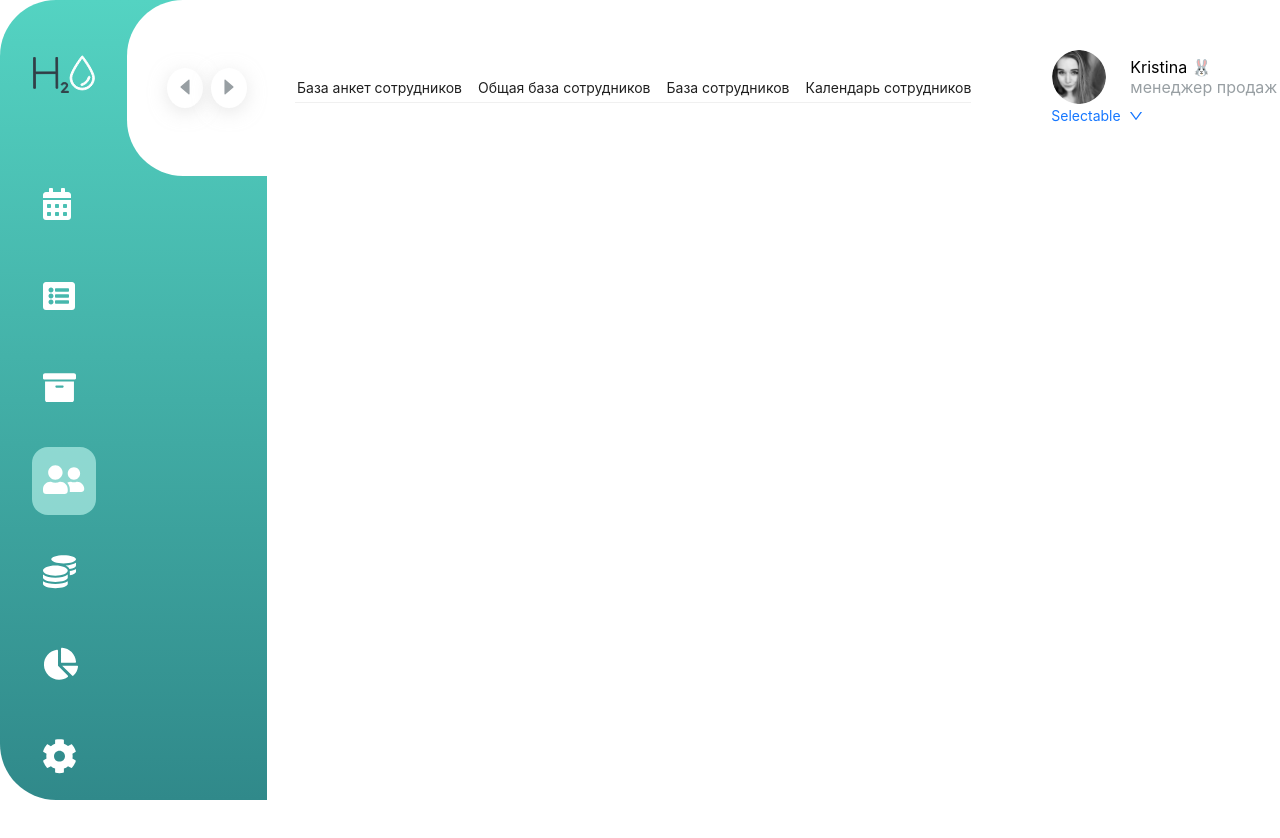
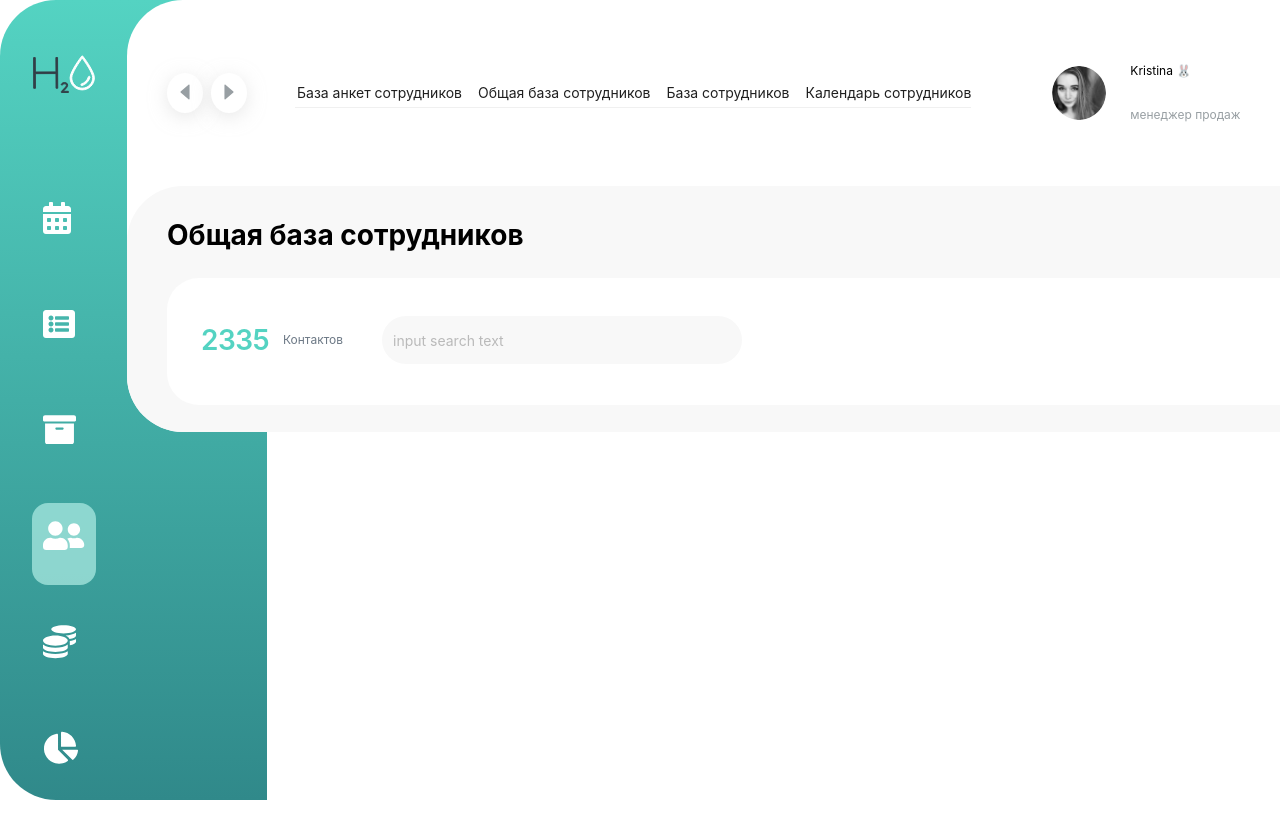
Before and after one commit to Sensa77/H2O, a React (Create React App) app: page / in a window 1280 px wide. Shown: the top 838 px of the page. Before the commit the page ends 800 px from the top, so only its background shows below. Built offline with nearby package versions, Linux system fonts and the light colour scheme.

Commit message:
making a search section

```diff
--- /dev/null
+++ b/src/components/Content/Content.js
@@ -0,0 +1,14 @@
+import React from "react";
+import styles from './Content.module.scss';
+import SearchSection from "../SearchSection/SearchSection";
+
+const Content = () => {
+  return (
+    <div className={styles.content}>
+      <span className={styles.title}><b>Общая база сотрудников</b></span>
+      <SearchSection />
+    </div>
+  )
+}
+
+export default Content;
--- /dev/null
+++ b/src/components/Content/Content.module.scss
@@ -0,0 +1,12 @@
+.content {
+  background: #f8f8f8;
+  border-radius: 56px;
+  padding: 27px 40px 27px 40px;
+}
+
+.title {
+  display: block;
+  font-size: 28px;
+  line-height: 44px;
+  margin-bottom: 21px;
+}
--- a/src/components/Header/Header.js
+++ b/src/components/Header/Header.js
@@ -71,7 +71,7 @@ const Header = () => {
             <p className={styles.occupation}>менеджер продаж</p>
           </div>
         </div>
-        <Dropdown
+        {/* <Dropdown
           menu={{
             item,
             selectable: true,
@@ -84,7 +84,7 @@ const Header = () => {
               <DownOutlined />
             </Space>
           </Typography.Link>
-        </Dropdown>
+        </Dropdown> */}
       </div>
     </div>
   );
--- a/src/components/Header/Header.module.scss
+++ b/src/components/Header/Header.module.scss
@@ -1,6 +1,7 @@
 .header {
   display: flex;
   align-items: center;
+  padding: 0 38px 49px 40px;
 }
 
 .arrows {
--- a/src/components/Main/Main.js
+++ b/src/components/Main/Main.js
@@ -1,11 +1,13 @@
 import React from "react";
 import styles from './Main.module.scss';
 import Header from "../Header/Header";
+import Content from "../Content/Content";
 
 const Main = () => {
   return (
     <div className={styles.main}>
       <Header />
+      <Content />
     </div>
   )
 }
--- a/src/components/Main/Main.module.scss
+++ b/src/components/Main/Main.module.scss
@@ -4,5 +4,5 @@
   background: #ffffff;
   border-radius: 56px;
   width: 1529px;
-  padding: 49px 38px 49px 40px;
+  padding: 49px 0 0 0;
 }
--- /dev/null
+++ b/src/components/SearchSection/SearchSection.js
@@ -0,0 +1,25 @@
+import React from "react";
+import styles from "./SearchSection.module.scss";
+import { Input } from "antd";
+import { Button } from "antd";
+
+const { Search } = Input;
+
+const SearchSection = () => {
+  return (
+    <div className={styles.searchSection}>
+      <div className={styles.leftContent}>
+        <div className={styles.contactCount}>
+          <span className={styles.count}>2335</span>
+          <span className={styles.label}>Контактов</span>
+        </div>
+        <Search placeholder="input search text" className={styles.input} />
+      </div>
+      <Button className={styles.button} type="primary" ghost>
+        Режим редактирования
+      </Button>
+    </div>
+  );
+};
+
+export default SearchSection;
--- /dev/null
+++ b/src/components/SearchSection/SearchSection.module.scss
@@ -0,0 +1,73 @@
+.searchSection {
+  display: flex;
+  justify-content: space-between;
+  padding: 38px 35px 41px 34px;
+  background: #ffffff;
+  border-radius: 32px;
+}
+
+.leftContent {
+  display: flex;
+  align-items: center;
+}
+
+.contactCount {
+  margin-right: 39px;
+  display: flex;
+  align-items: center;
+}
+
+.count {
+  margin-right: 14px;
+  font-size: 28px;
+  line-height: 44px;
+  color: #54d3c2;
+  letter-spacing: -0.56px;
+  font-weight: 600;
+}
+
+.label {
+  color: #6d7986;
+}
+
+.input {
+  width: 360px;
+}
+
+.input input {
+  background-color: #f8f8f8;
+  border: none;
+  height: 48px;
+  border-radius: 24px;
+  border-start-end-radius: 24px !important;
+  border-end-end-radius: 24px !important;
+}
+
+.input span:nth-child(2) {
+  display: none;
+}
+
+.input span span span {
+  display: none;
+}
+
+.input button {
+  display: none;
+}
+
+.button {
+  display: flex;
+  align-items: center;
+  height: 48px;
+  width: 198px;
+  border: 1.5px solid #54d3c2 !important;
+  border-radius: 24px !important;
+}
+
+.button span {
+  font-size: 16px;
+  line-height: 44px;
+  color: #54d3c2;
+  letter-spacing: -0.56px;
+  font-weight: 600;
+}
--- a/src/index.css
+++ b/src/index.css
@@ -1,5 +1,7 @@
 body {
   margin: 0;
+  font-size: 12px;
+  line-height: 44px;
   font-family: -apple-system, BlinkMacSystemFont, 'Segoe UI', 'Roboto', 'Oxygen',
     'Ubuntu', 'Cantarell', 'Fira Sans', 'Droid Sans', 'Helvetica Neue',
     sans-serif;
```
